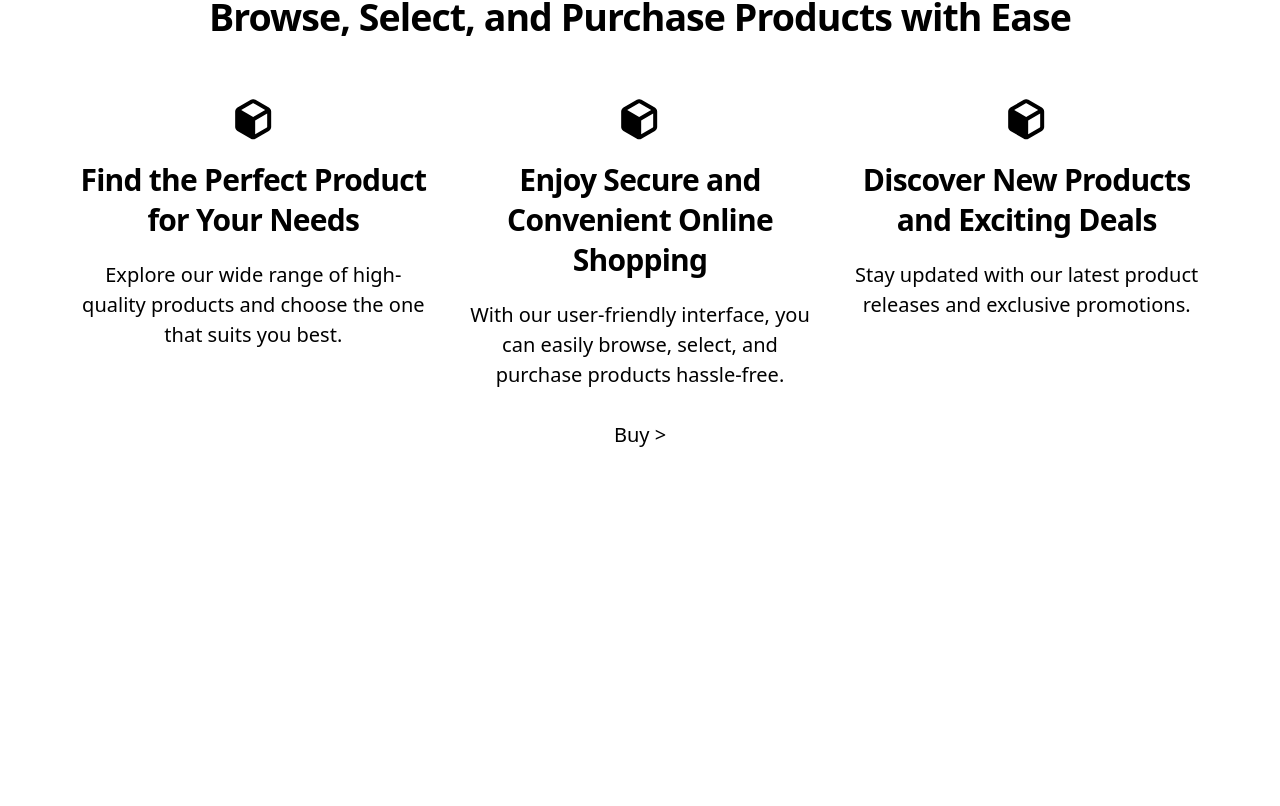
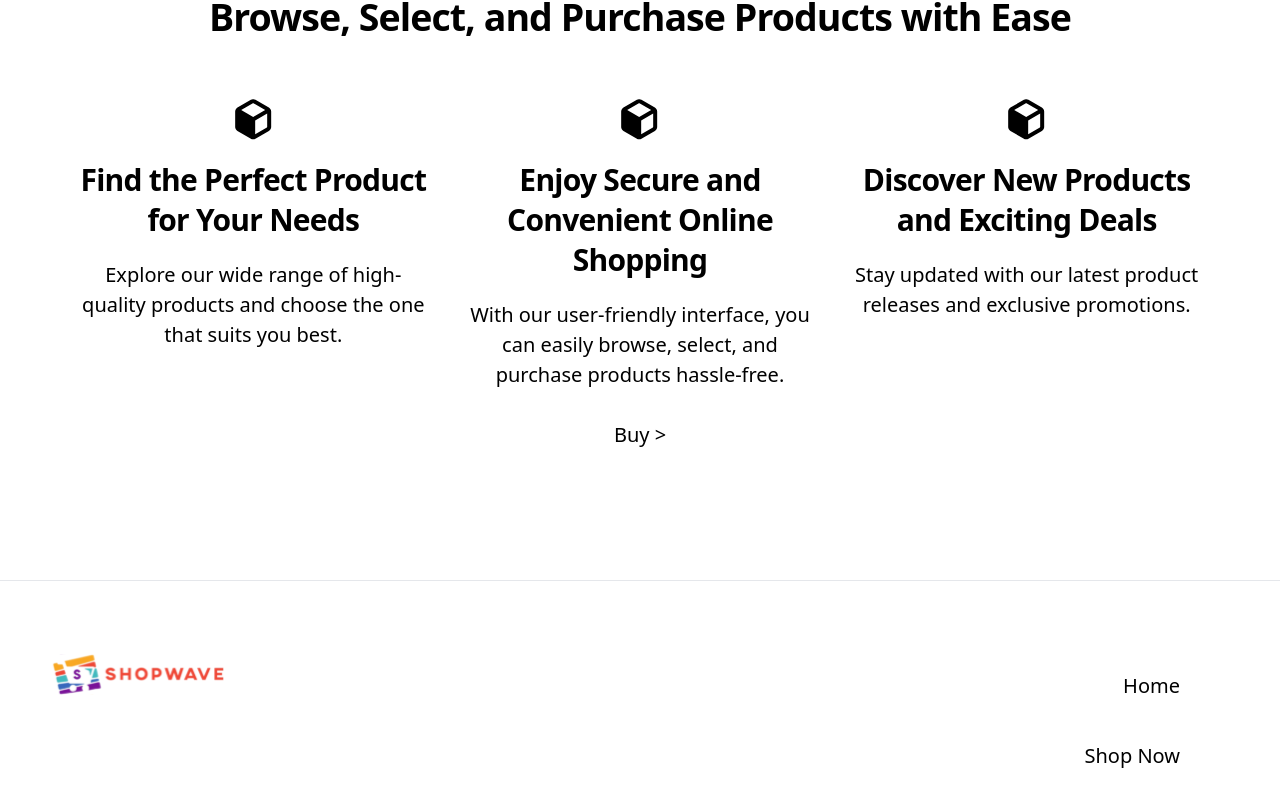
Before and after one commit to gustavo-martins-pereira/E-Commerce_FullStack-Frontend, a React (Vite) app: page / in a window 1280 px wide. Shown: the part 1818-2624 px from the top of the page. Before the commit the page ends 2398 px from the top, so only its background shows below. Built offline with nearby package versions, Linux system fonts and the light colour scheme.

Commit message:
ADD - Footer

```diff
--- a/src/App.jsx
+++ b/src/App.jsx
@@ -1,6 +1,7 @@
 import React from "react";
 
 import { Header } from "./components/Header/Header";
+import { Footer } from "./components/Footer/Footer";
 
 import ImagePlaceholder from "./assets/images/placeholder-image.svg";
 import IllustrationPlaceholder from "./assets/images/illustration-placeholder.svg";
@@ -87,6 +88,8 @@ export function App() {
                     </section>
                 </section>
             </main>
+
+            <Footer />
         </React.Fragment>
     );
 }
--- /dev/null
+++ b/src/components/Footer/Footer.jsx
@@ -0,0 +1,16 @@
+import Logo from "../../assets/images/logo.svg";
+
+export function Footer() {
+    return (
+        <footer className="flex flex-col justify-between items-start gap-8 border-t p-4 lg:flex-row lg:p-16">
+            <img className="lg:scale-150" src={Logo} alt="" />
+
+            <nav>
+                <ul className="flex flex-col justify-between gap-4 lg:items-end">
+                    <li><a className="inline-block px-4 py-2 pl-0 hover:underline" href="">Home</a></li>
+                    <li><a className="inline-block px-4 py-2 pl-0 hover:underline" href="">Shop Now</a></li>
+                </ul>
+            </nav>
+        </footer>
+    );
+}
--- a/src/components/Header/Header.jsx
+++ b/src/components/Header/Header.jsx
@@ -1,7 +1,7 @@
 import { useEffect, useState } from "react";
 import { IoIosMenu, IoIosClose } from "react-icons/io";
 
-import Logo from "./assets/images/logo.svg";
+import Logo from "../../assets/images/logo.svg";
 
 export function Header() {
     // STATES
```
Also changed, not shown: src/assets/images/logo.svg (renamed from src/components/Header/assets/images/logo.svg).
